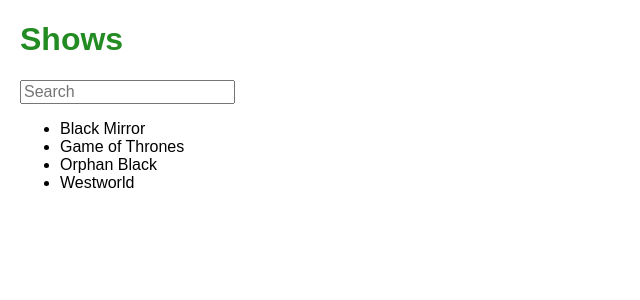
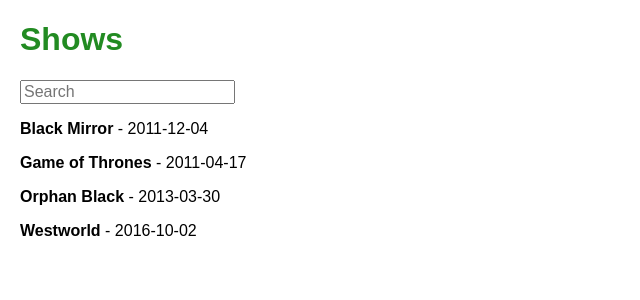
Before and after one commit to fmaylinch/react-sample-app, a React (Create React App) app: page /search in a window 1280 px wide. Shown: the top 300 px of the page, without its empty margins (0-640 px from the left). Built offline with nearby package versions, Linux system fonts and the light colour scheme.

Commit message:
Create component MovieCard

```diff
--- /dev/null
+++ b/src/MovieCard.js
@@ -0,0 +1,9 @@
+import React from 'react'
+
+const MovieCard = (props) => (
+  <div>
+    <p><strong>{props.show.name}</strong> - {props.show.first_air_date}</p>
+  </div>
+)
+
+export default MovieCard
--- a/src/Search.js
+++ b/src/Search.js
@@ -1,5 +1,6 @@
 import React, { Component } from 'react'
 import shows from './shows.json'
+import MovieCard from './MovieCard'
 
 class Search extends Component {
 
@@ -15,12 +16,10 @@
         <h1 className="title">Shows</h1>
         <input type="text" placeholder="Search"
           value={this.state.searchTerm} onChange={this.performSearch} />
-        <ul>
-          { shows
-            .filter(show => show.name.toLowerCase().indexOf(this.state.searchTerm) >= 0)
-            .map(show => <li key={show.id}>{show.name}</li>)
-          }
-        </ul>
+        { shows
+          .filter(show => show.name.toLowerCase().indexOf(this.state.searchTerm) >= 0)
+          .map(show => <MovieCard show={show} />)
+        }
       </div>
     )
   }
```
